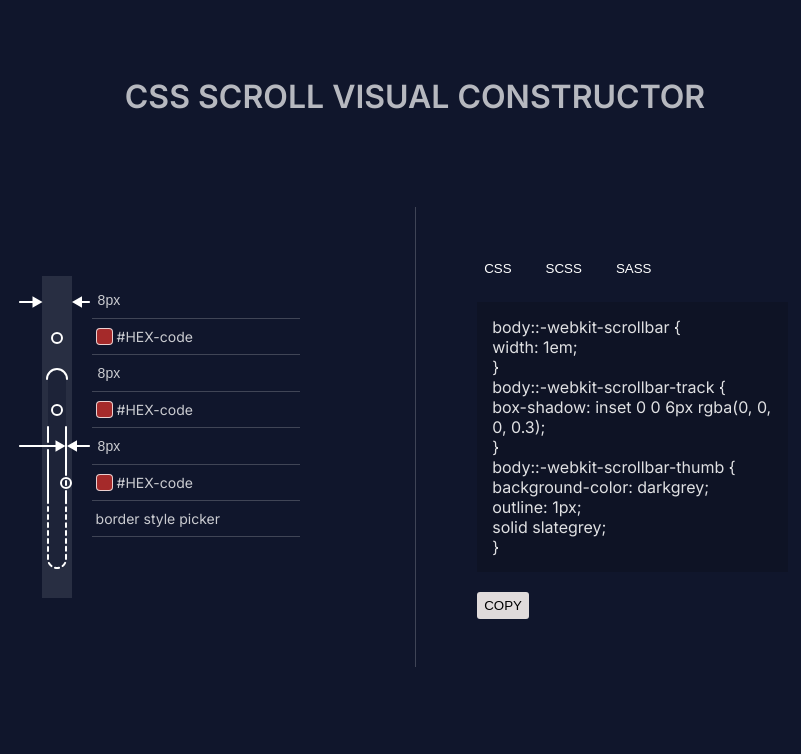
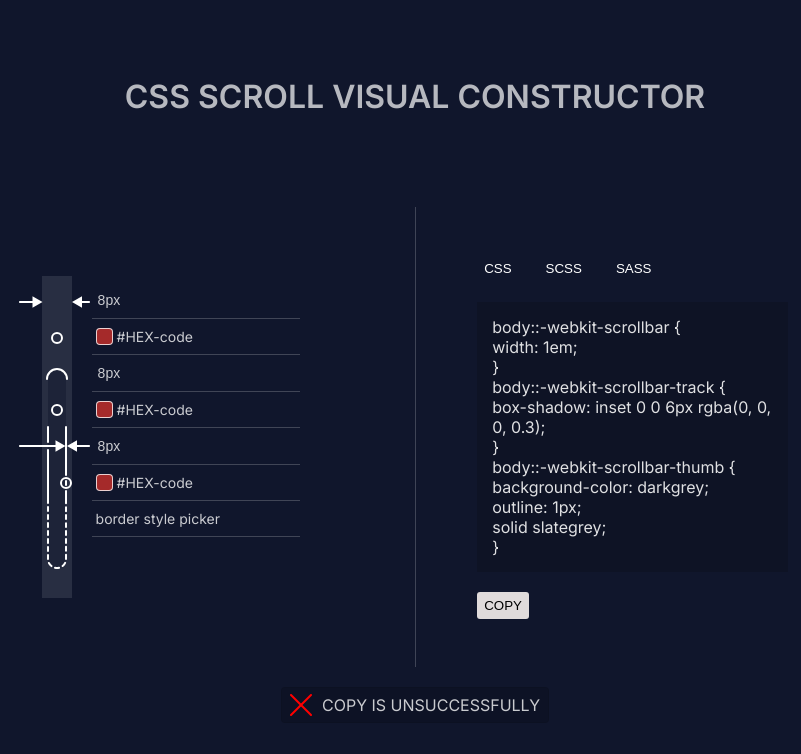
Before and after one commit to Dompower25/Scrollbar-Generator, a Vue app: page / in a window 1280 px wide. Shown: the top 754 px of the page, without its empty margins (225-1026 px from the left). Built offline with nearby package versions, Linux system fonts and the light colour scheme.

Commit message:
add new component *copy execution window*

```diff
--- a/src/App.vue
+++ b/src/App.vue
@@ -6,7 +6,9 @@ import Wrapper from "./components/Wrapper.vue";
   <div class="template">
     <div class="main_title">css scroll visual constructor</div>
     <Wrapper />
+
   </div>
+
 </template>
 
 <style lang="scss">
--- a/src/components/Wrapper.vue
+++ b/src/components/Wrapper.vue
@@ -1,4 +1,5 @@
 <script setup lang="ts">
+import CopyWindow from "../components/copyWindow/CopyWindow.vue";
 import SButton from "./button/SButton.vue";
 import ScrollbarColorPicker from "./inputs/ScrollbarColorPicker.vue";
 import ScrollbarEnteringSize from "./inputs/ScrollbarEnteringSize.vue";
@@ -55,6 +56,7 @@ import ScrollbarEnteringSize from "./inputs/ScrollbarEnteringSize.vue";
       </div>
     </div>
   </div>
+  <CopyWindow :execution=false />
 </template>
 
 <style lang="scss">
@@ -63,7 +65,6 @@ import ScrollbarEnteringSize from "./inputs/ScrollbarEnteringSize.vue";
 .wrapper {
   width: 70%;
   height: 500px;
-
 
   display: flex;
   justify-content: space-between;
--- /dev/null
+++ b/src/components/copyWindow/CopyWindow.vue
@@ -0,0 +1,66 @@
+<script setup lang="ts">
+defineProps({
+  execution: {
+    type: Boolean,
+    default: true,
+    required: true,
+  },
+});
+</script>
+
+<template>
+  <div class="copyWind">
+    <div class="shell">
+      <img
+        v-if="execution"
+        class="img"
+        src="../../assets/copyWindow/copySuccessfully.svg"
+        alt="copy"
+      />
+
+      <img
+        v-else
+        class="img"
+        src="../../assets/copyWindow/copyUnsuccessfully.svg"
+        alt="copy"
+      />
+
+      <div v-if="execution" class="textInformation">copy is successfully</div>
+      <div v-else class="textInformation">copy is unsuccessfully</div>
+    </div>
+  </div>
+</template>
+
+<style lang="scss">
+.copyWind {
+  background: rgba(0, 0, 0, 0.03);
+
+  box-sizing: border-box;
+
+  border: 1px solid rgba(0, 0, 0, 0.07);
+  background: rgba(0, 0, 0, 0.15);
+  border-radius: 4px;
+
+  .shell {
+    margin: 6px 8px;
+
+    display: flex;
+    flex-direction: row;
+    justify-content: space-around;
+    align-self: center;
+
+    .img {
+      width: 22px;
+      height: 22px;
+
+      padding-right: 10px;
+    }
+
+    .textInformation {
+      color: rgba(255, 255, 255, 0.78);
+      text-transform: uppercase;
+      align-self: center;
+    }
+  }
+}
+</style>
```
Also changed, not shown: src/assets/copyWindow/copySuccessfully.svg (added), src/assets/copyWindow/copyUnsuccessfully.svg (added).
